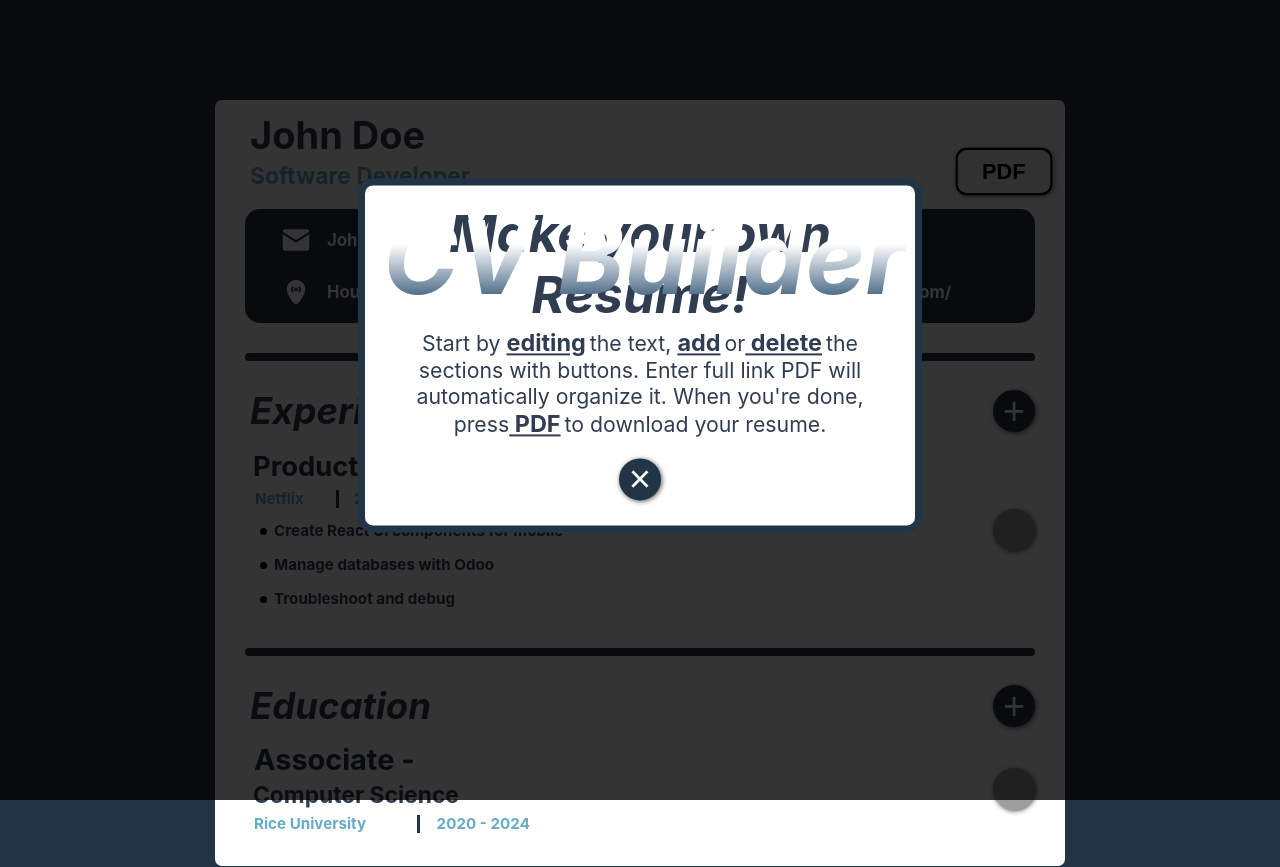
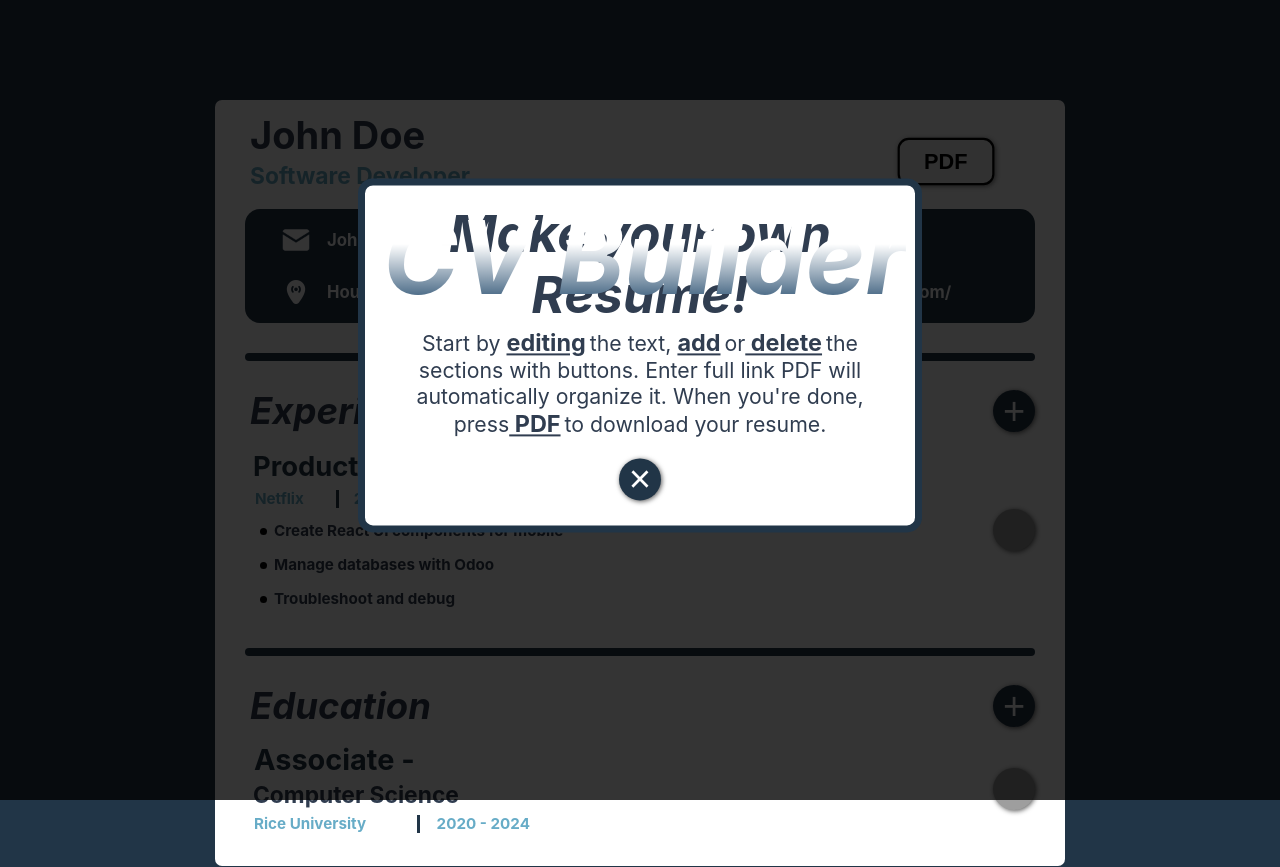
Before and after one commit to freddster14/CV-Application, a React (Vite) app: page / in a window 1280 px wide. Built offline with nearby package versions, Linux system fonts and the light colour scheme; grey boxes are pictures that could not be loaded.

Commit message:
style: fix pdf button

```diff
--- a/src/index.css
+++ b/src/index.css
@@ -12,10 +12,10 @@
 
 .pdf-button {
   position: absolute;
-  left: 75%;
+  left: 70.5%;
   border-radius: 10px;
   border: 2px solid black;
-  top: 150px;
+  top: 140px;
   box-shadow: 1px 1px 5px rgba(0, 0, 0, 0.548);
   transform: scale(1.1);
   transition: transform 0.25s linear 0.1s;
```
